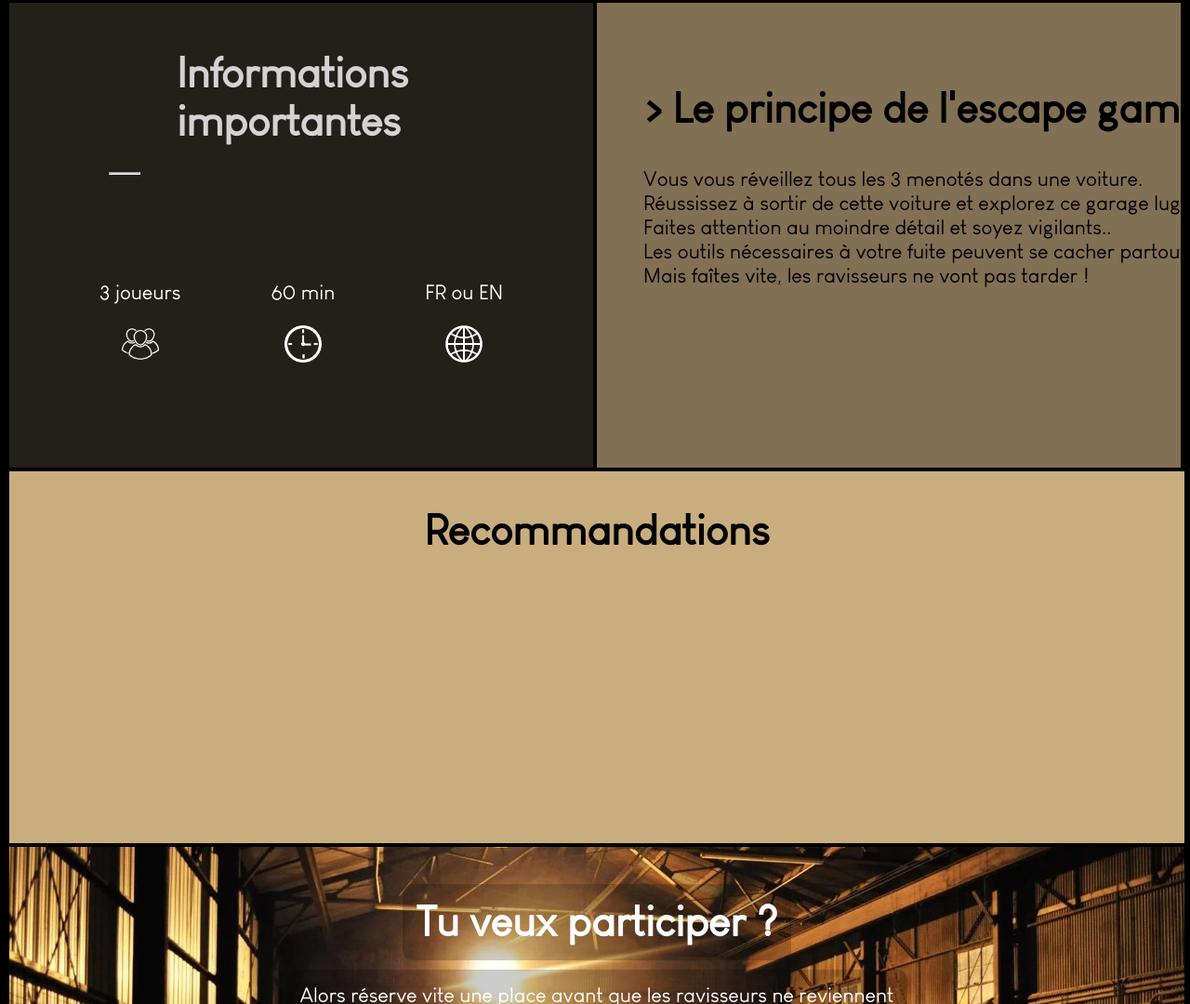
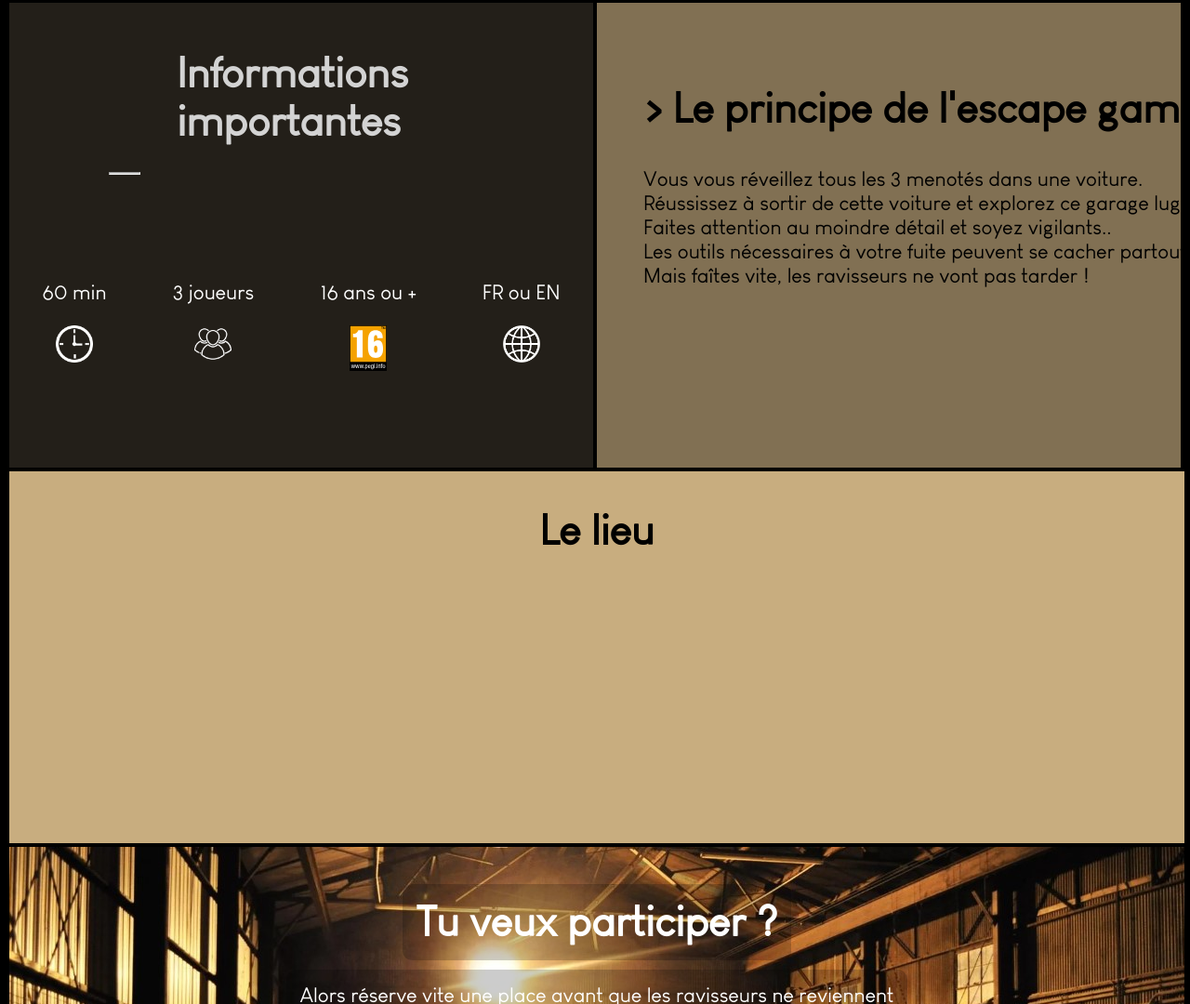
Before and after one commit to brunyr/brunyr.github.io, a plain HTML site: page index.html in a window 1280 px wide. Shown: the part 850-1930 px from the top of the page at 93% size. Drawn offline with Linux system fonts and the light colour scheme; a web font is replaced by a local one.

Commit message:
rajout élements et modification noms d'articles

```diff
--- a/css/style.css
+++ b/css/style.css
@@ -257,7 +257,7 @@ p {
     display: flex;
     flex-direction: row;
 
-    justify-content: space-evenly;
+    justify-content: space-around;
 }
 
 .uneInfo {
--- a/index.html
+++ b/index.html
@@ -54,16 +54,23 @@
         <div id="lesInfos">
             <div class="uneInfo">
                 <p>
+                    60 min
+                </p>
+                <img src="css/images/imageTemps.png" class="imagesInfos">
+            </div>
+            <div class="uneInfo">
+                <p>
                     3 joueurs
                 </p>
                 <img src="css/images/imageGroupe.png" class="imagesInfos">
             </div>
             <div class="uneInfo">
                 <p>
-                    60 min
+                    16 ans ou +
                 </p>
-                <img src="css/images/imageTemps.png" class="imagesInfos">
+                <img src="css/images/imagePegi.svg" class="imagesInfos">
             </div>
+
             <div class="uneInfo">
                 <p>
                     FR ou EN
@@ -99,7 +106,7 @@
 
 <article id="articleRecommandation">
     <h1>
-        Recommandations
+        Le lieu
     </h1>
 </article>
 
```
Also changed, not shown: css/images/imagePegi.png (added), css/images/imagePegi.svg (added).
